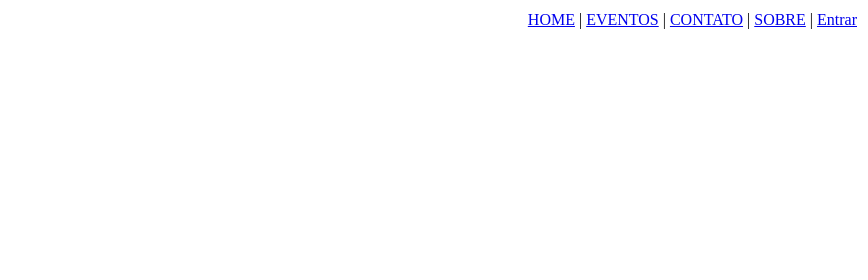
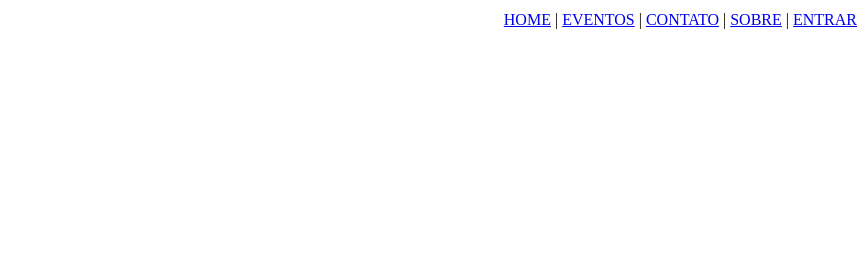
Before and after one commit to carlos-word/dwba4-semana-05--Seu-prontu-rio-dwba4-semana-05-PT3031527, a plain HTML site: page index.html in a window 1280 px wide. Shown: the top 280 px of the page, 412-1280 px from the left. Drawn offline with Linux system fonts and the light colour scheme.

Commit message:
Update index.html

```diff
--- a/index.html
+++ b/index.html
@@ -10,7 +10,7 @@
             <a href="eventos.html">EVENTOS</a> |
             <a href="contato.html">CONTATO</a> |
             <a href="sobre.html">SOBRE</a> |
-           <a href="entrar.html">Entrar</a>
+           <a href="entrar.html">ENTRAR</a>
         </td>
     </tr>
 </table>
```
